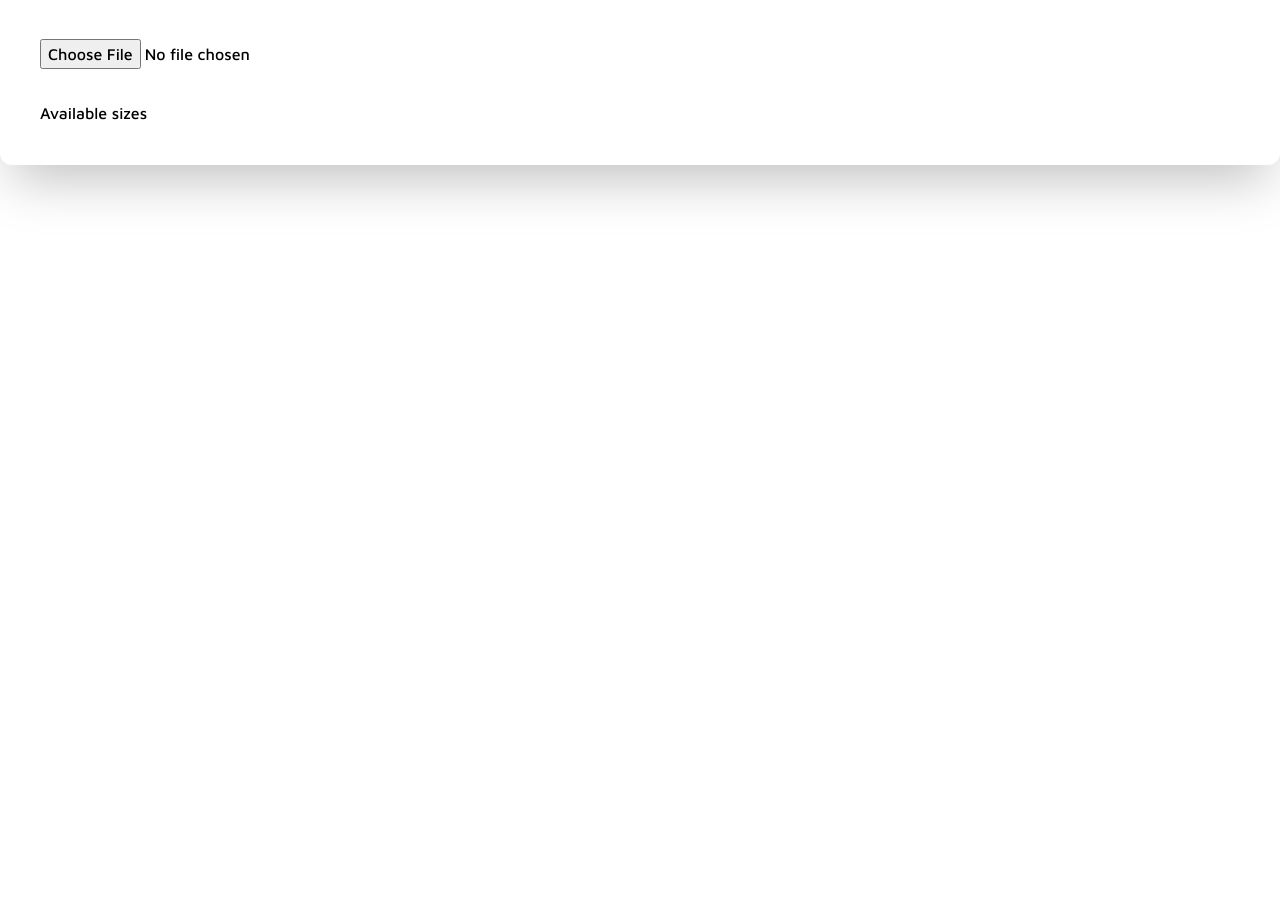
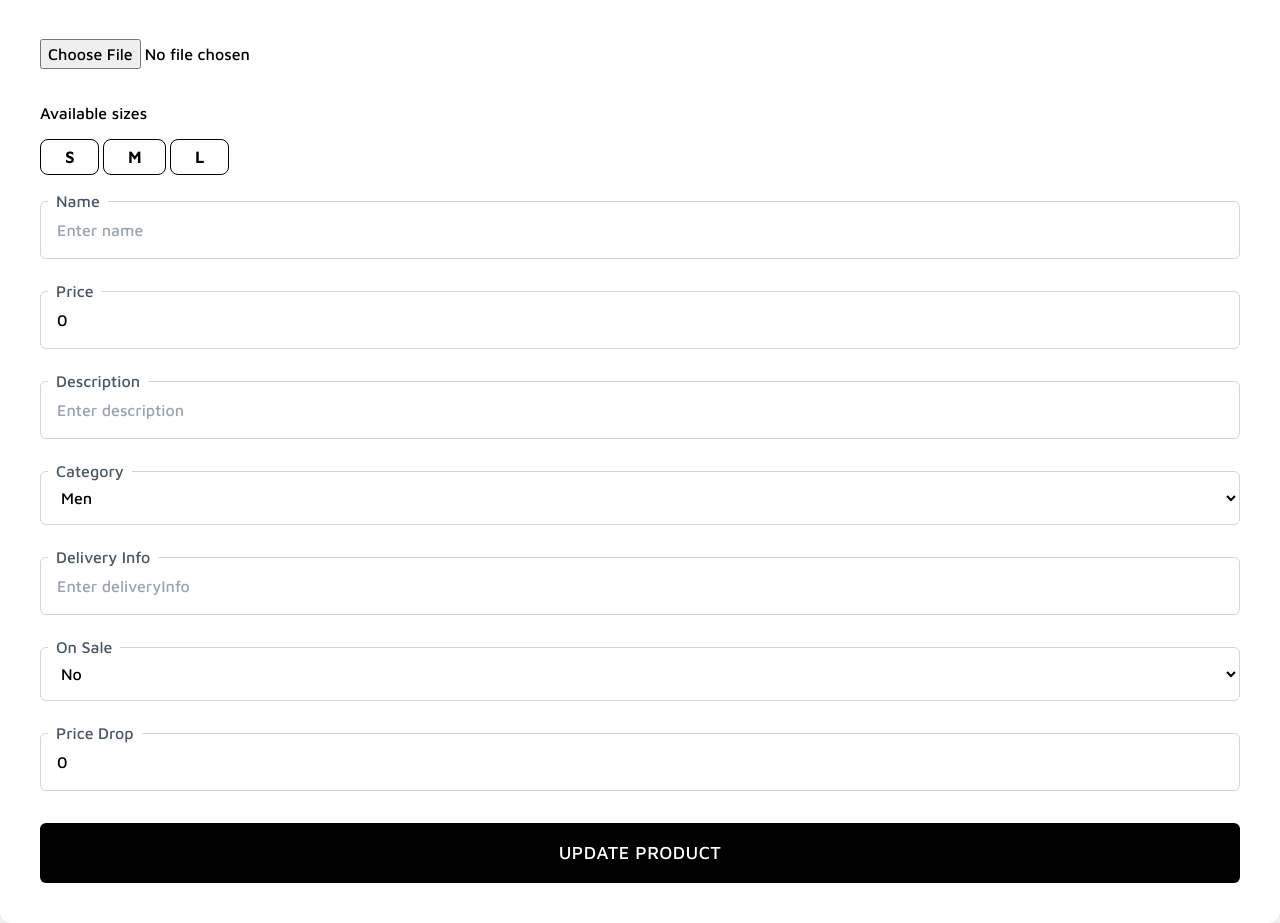
Before and after one commit to md-anas-sabah/walk-wardrobe, a Next.js app: page /admin-view/add-product in a window 1280 px wide. Shown: the part 120-1043 px from the top of the page. Before the commit the page ends 875 px from the top, so only its background shows below. Built offline with nearby package versions, Linux system fonts and the light colour scheme.

Commit message:
created api for adding new products

```diff
--- a/src/app/admin-view/add-product/page.js
+++ b/src/app/admin-view/add-product/page.js
@@ -1,9 +1,36 @@
 "use client";
 
+import { useContext, useState } from "react";
+
 import TileComponent from "@/components/Form/Tile";
+import ComponentLevelLoader from "@/components/Loader/ComponentLevelLoader";
+import { GlobalContext } from "@/context";
+import { AvailableSizes, adminAddProductformControls } from "@/utils";
+import InputComponent from "@/components/Form/Input";
+import SelectComponent from "@/components/Form/Select";
+
+const initialFormData = {
+  name: "",
+  price: 0,
+  description: "",
+  category: "men",
+  sizes: [],
+  deliveryInfo: "",
+  onSale: "no",
+  imageUrl: "",
+  priceDrop: 0,
+};
 
 export default function AdminAddNewProduct() {
+  const [formData, setFormData] = useState(initialFormData);
+  const {
+    componentLevelLoader,
+    setComponentLevelLoader,
+    currentUpdatedProduct,
+    setCurrentUpdatedProduct,
+  } = useContext(GlobalContext);
   function handleImage() {}
+  function handleAddProduct() {}
 
   return (
     <div className="w-full mt-5 mr-0 mb-0 ml-0 relative">
@@ -18,11 +45,60 @@ export default function AdminAddNewProduct() {
           <div className="flex gap-2 flex-col">
             <label>Available sizes</label>
             <TileComponent
-            //   selected={formData.sizes}
-            //   onClick={handleTileClick}
-            //   data={AvailableSizes}
+              //   selected={formData.sizes}
+              //   onClick={handleTileClick}
+              data={AvailableSizes}
             />
           </div>
+
+          {adminAddProductformControls.map((controlItem) =>
+            controlItem.componentType === "input" ? (
+              <InputComponent
+                type={controlItem.type}
+                placeholder={controlItem.placeholder}
+                label={controlItem.label}
+                value={formData[controlItem.id]}
+                onChange={(event) => {
+                  setFormData({
+                    ...formData,
+                    [controlItem.id]: event.target.value,
+                  });
+                }}
+              />
+            ) : controlItem.componentType === "select" ? (
+              <SelectComponent
+                label={controlItem.label}
+                options={controlItem.options}
+                value={formData[controlItem.id]}
+                onChange={(event) => {
+                  setFormData({
+                    ...formData,
+                    [controlItem.id]: event.target.value,
+                  });
+                }}
+              />
+            ) : null
+          )}
+          <button
+            onClick={handleAddProduct}
+            className="rounded-md inline-flex w-full items-center justify-center bg-black px-6 py-4 text-lg text-white font-medium uppercase tracking-wide"
+          >
+            {componentLevelLoader && componentLevelLoader.loading ? (
+              <ComponentLevelLoader
+                text={
+                  currentUpdatedProduct !== null
+                    ? "Updating Product"
+                    : "Adding Product"
+                }
+                color={"#ffffff"}
+                loading={componentLevelLoader && componentLevelLoader.loading}
+              />
+            ) : currentUpdatedProduct !== null ? (
+              "Update Product"
+            ) : (
+              "Add Product"
+            )}
+          </button>
         </div>
       </div>
     </div>
--- /dev/null
+++ b/src/app/api/admin/add-product/route.js
@@ -0,0 +1,89 @@
+import connectToDB from "@/database";
+import AuthUser from "@/middleware/AuthUser";
+import Product from "@/models/product";
+import Joi from "joi";
+import { NextResponse } from "next/server";
+
+const AddNewProductSchema = Joi.object({
+  name: Joi.string().required(),
+  description: Joi.string().required(),
+  price: Joi.number().required(),
+  category: Joi.string().required(),
+  sizes: Joi.array().required(),
+  deliveryInfo: Joi.string().required(),
+  onSale: Joi.string().required(),
+  priceDrop: Joi.number().required(),
+  imageUrl: Joi.string().required(),
+});
+
+export const dynamic = "force-dynamic";
+
+export async function POST(req) {
+  try {
+    await connectToDB();
+
+    const isAuthUser = await AuthUser(req);
+
+    console.log(isAuthUser, "sangam");
+
+    if (isAuthUser?.role === "admin") {
+      const extractData = await req.json();
+
+      const {
+        name,
+        description,
+        price,
+        imageUrl,
+        category,
+        sizes,
+        deliveryInfo,
+        onSale,
+        priceDrop,
+      } = extractData;
+
+      const { error } = AddNewProductSchema.validate({
+        name,
+        description,
+        price,
+        imageUrl,
+        category,
+        sizes,
+        deliveryInfo,
+        onSale,
+        priceDrop,
+      });
+
+      if (error) {
+        return NextResponse.json({
+          success: false,
+          message: error.details[0].message,
+        });
+      }
+
+      const newlyCreatedProduct = await Product.create(extractData);
+
+      if (newlyCreatedProduct) {
+        return NextResponse.json({
+          success: true,
+          message: "Product added successfully",
+        });
+      } else {
+        return NextResponse.json({
+          success: false,
+          message: "Failed to add the product ! please try again",
+        });
+      }
+    } else {
+      return NextResponse.json({
+        success: false,
+        message: "You are not autorized !",
+      });
+    }
+  } catch (error) {
+    console.log(error);
+    return NextResponse.json({
+      success: false,
+      message: "Something went wrong ! Please try again later",
+    });
+  }
+}
--- /dev/null
+++ b/src/models/product.js
@@ -0,0 +1,21 @@
+import mongoose from "mongoose";
+
+const ProductSchema = new mongoose.Schema(
+  {
+    name: String,
+    description: String,
+    price: Number,
+    category: String,
+    sizes: Array,
+    deliveryInfo: String,
+    onSale: String,
+    priceDrop: Number,
+    imageUrl: String,
+  },
+  { timestamps: true }
+);
+
+const Product =
+  mongoose.models.Products || mongoose.model("Products", ProductSchema);
+
+export default Product;
--- a/src/utils/index.js
+++ b/src/utils/index.js
@@ -172,3 +172,18 @@ export const adminAddProductformControls = [
     componentType: "input",
   },
 ];
+
+export const AvailableSizes = [
+  {
+    id: "s",
+    label: "S",
+  },
+  {
+    id: "m",
+    label: "M",
+  },
+  {
+    id: "l",
+    label: "L",
+  },
+];
```
